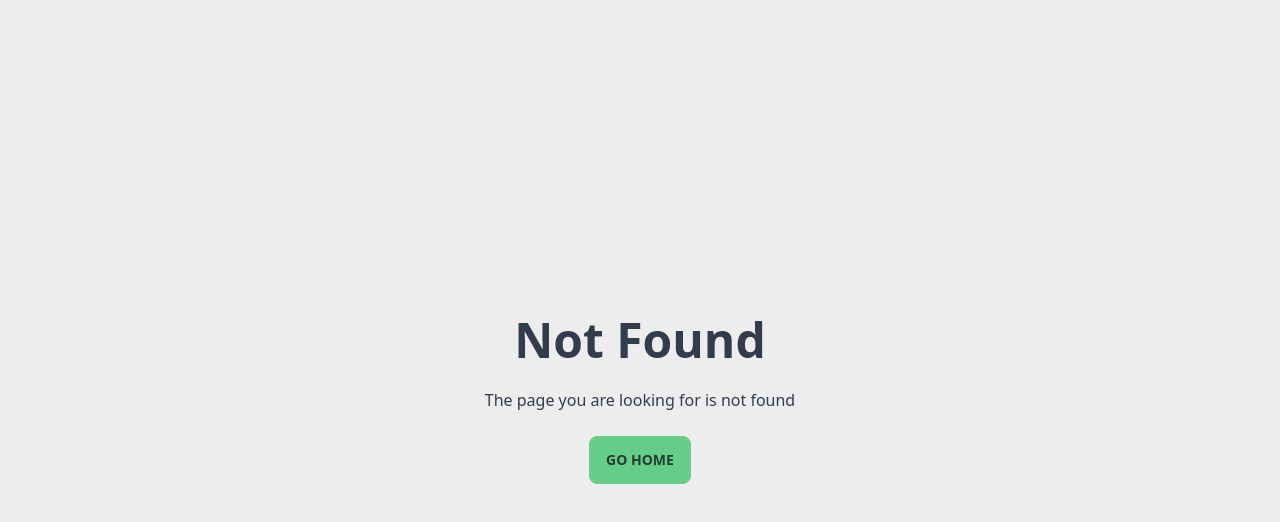
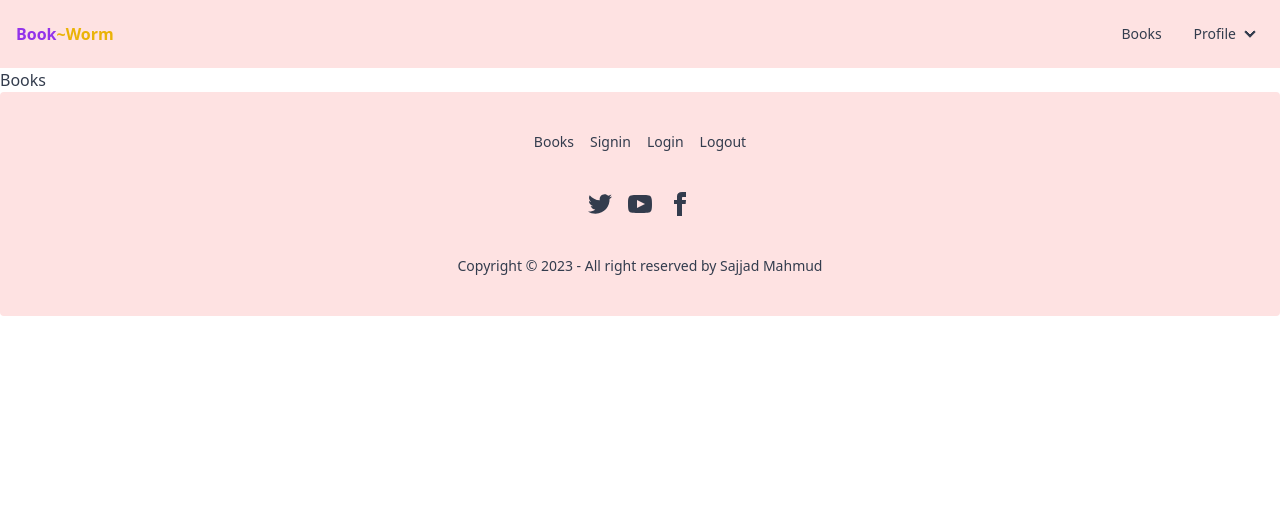
Before and after one commit to Springhawk27/book-catalog-client, a React (Vite) app: page /books in a window 1280 px wide. Before the commit this address had no page. Shown: the top 522 px of the page. Built offline with nearby package versions, Linux system fonts and the light colour scheme.

Commit message:
minor adjustments

```diff
--- a/src/layouts/Navbar.tsx
+++ b/src/layouts/Navbar.tsx
@@ -5,10 +5,12 @@ const Navbar = () => {
     <div className="navbar bg-red-100">
       <div className="flex-1">
         <div className="font-extrabold pl-2">
-          <span className="text-purple-600">Book</span>
-          {''}
-          <span className="text-yellow-500">~Worm</span>
-        </div>{' '}
+          <Link to="/">
+            <span className="text-purple-600">Book</span>
+            {''}
+            <span className="text-yellow-500">~Worm</span>
+          </Link>
+        </div>
       </div>
 
       <div className="flex-none">
--- /dev/null
+++ b/src/pages/Books.tsx
@@ -0,0 +1,5 @@
+const Books = () => {
+  return <div>Books</div>;
+};
+
+export default Books;
--- a/src/redux/features/books/bookApi.ts
+++ b/src/redux/features/books/bookApi.ts
@@ -2,10 +2,13 @@ import { api } from '@/redux/api/apiSlice';
 
 const bookApi = api.injectEndpoints({
   endpoints: (builder) => ({
+    getAllBooks: builder.query({
+      query: () => '/books',
+    }),
     getBooks: builder.query({
-      query: () => '/books',
+      query: () => '/books/?limit=10',
     }),
   }),
 });
 
-export const { useGetBooksQuery } = bookApi;
+export const { useGetAllBooksQuery, useGetBooksQuery } = bookApi;
--- a/src/routes/routes.tsx
+++ b/src/routes/routes.tsx
@@ -1,4 +1,5 @@
 import App from '@/App';
+import Books from '@/pages/Books';
 import Home from '@/pages/Home';
 import NotFound from '@/pages/NotFound';
 import { createBrowserRouter } from 'react-router-dom';
@@ -12,6 +13,10 @@ const routes = createBrowserRouter([
         index: true,
         element: <Home />,
       },
+      {
+        path: '/books',
+        element: <Books />,
+      },
     ],
   },
   {
```
